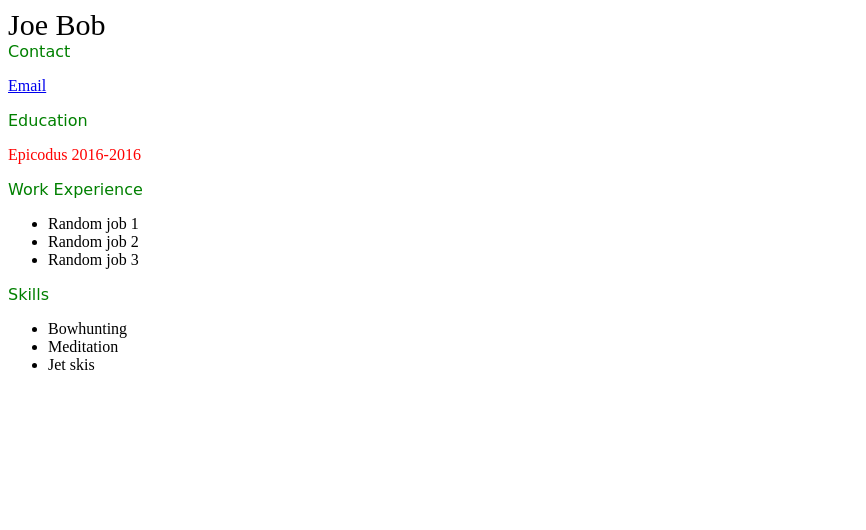
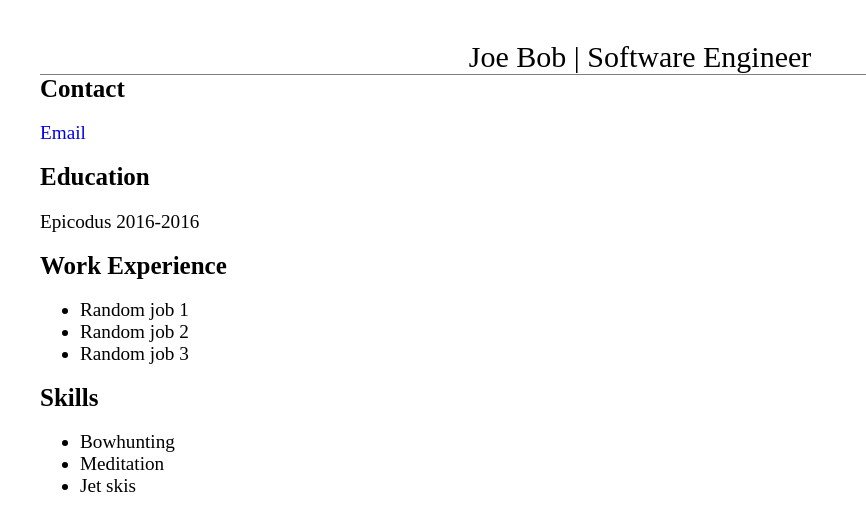
Before and after one commit to OskarRadon/resume-practice, a plain HTML site: page index.html in a window 1280 px wide. Shown: the whole page, without its empty margins (0-866 px from the left). Drawn offline with Linux system fonts and the light colour scheme.

Commit message:
Style webpage

```diff
--- a/css/styles.css
+++ b/css/styles.css
@@ -1,14 +1,31 @@
 .header {
   text-align: center;
-  font-family: cursive;
-  color: green;
+  font-size: 25px;
 }
 
-.education {
+.blog-title {
+  font-size: 30px;
+  text-align: center;
+}
+
+.contact {
+  border-top: 1px solid gray;
+}
+
+.contact a {
+  text-decoration: none;
+}
+
+a:hover {
   color: red;
 }
 
+body {
+  font-size: 1.2em;
+  padding: 20px;
+  margin: 20px;
+}
 
-.blog-title {
-  font-size: 30px;
+span {
+  font-weight: bold;
 }
--- a/index.html
+++ b/index.html
@@ -6,7 +6,7 @@
   </head>
 
   <body>
-    <span class="blog-title">Joe Bob</span>
+    <div class="blog-title">Joe Bob | Software Engineer</div>
     <div class="contact">
       <span class="header">Contact</span>
       <p><a href="mailto:joe@example.com">Email</a></p>
```
